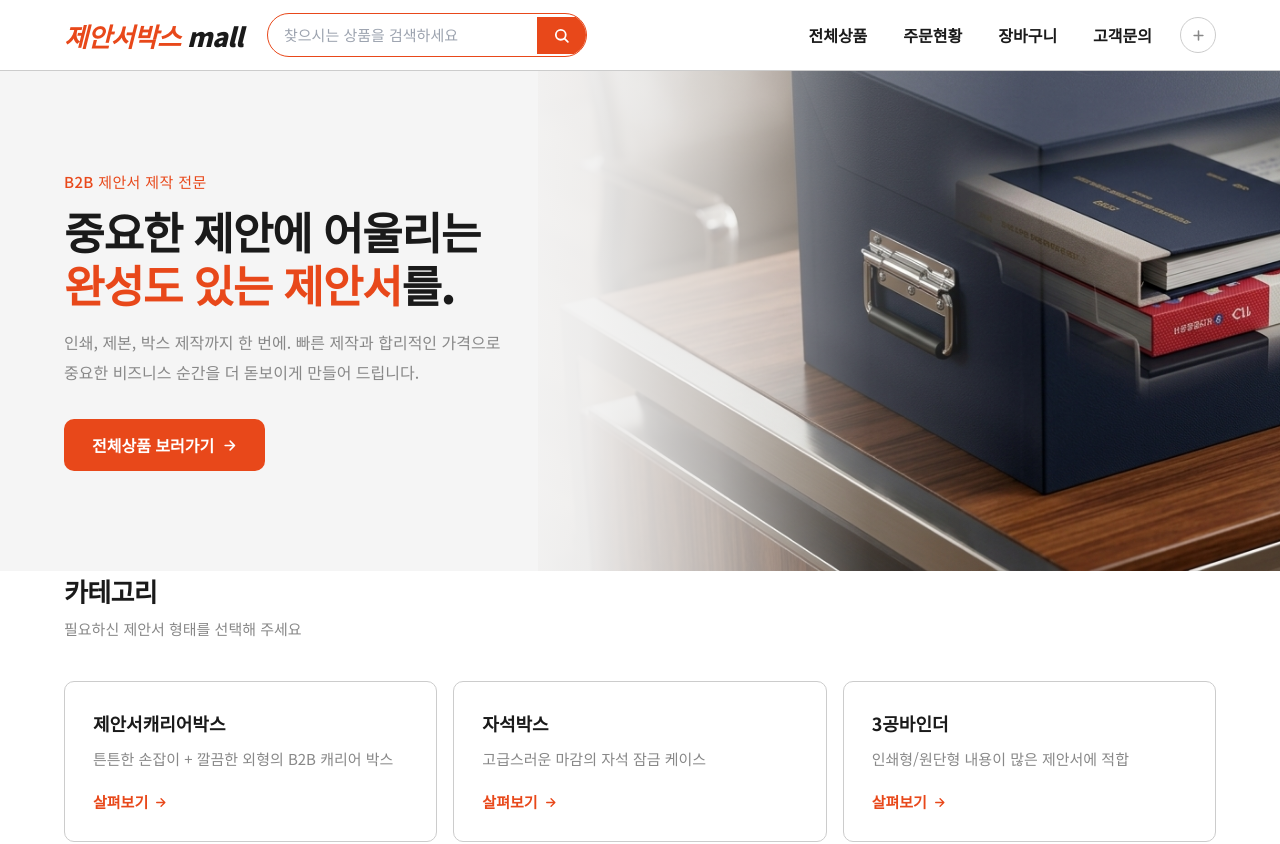
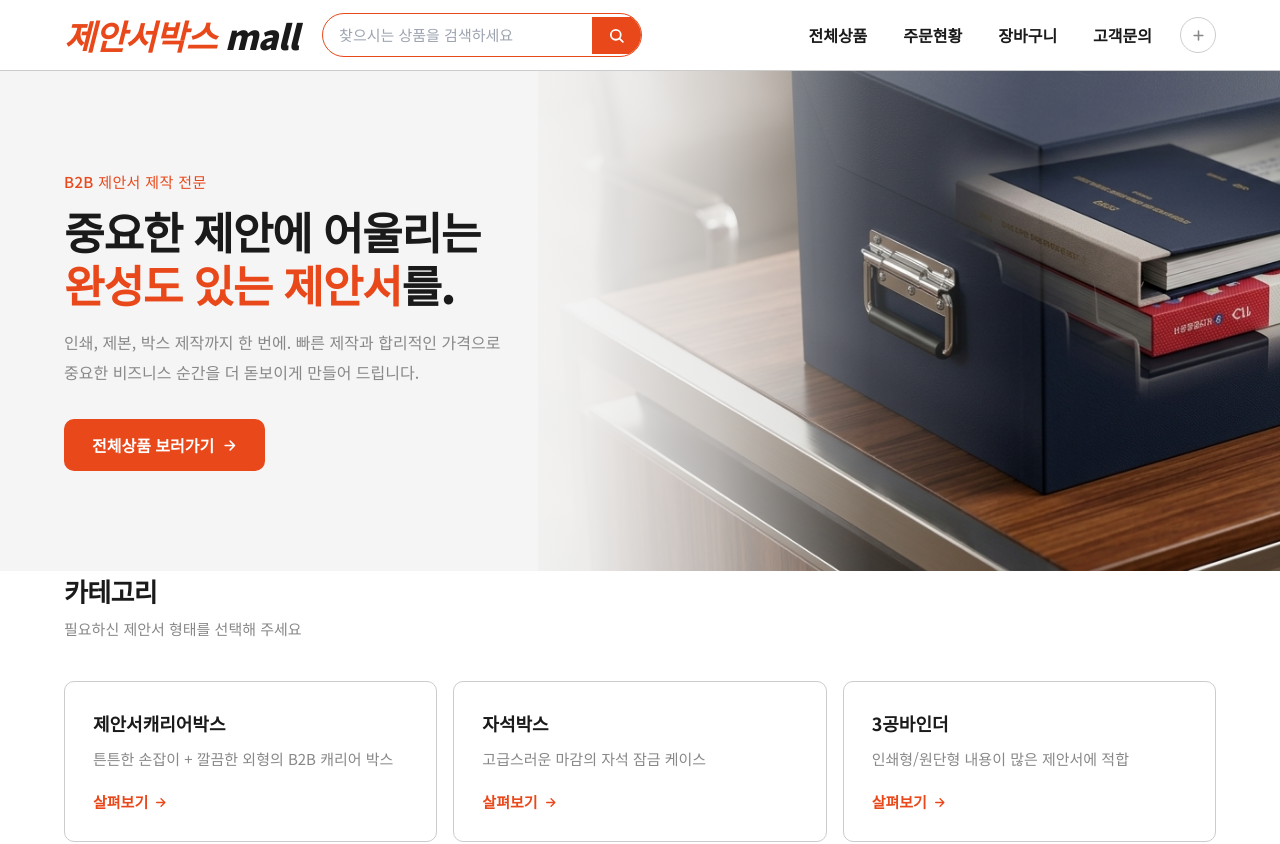
Before and after one commit to hyunghojeung/proposal-mall, a Next.js app: page / in a window 1280 px wide. Shown: the top 844 px of the page. Built offline with nearby package versions, Linux system fonts and the light colour scheme; no server answers.

Commit message:
style: 헤더 로고 폰트 크기 26px → 34px (두 단계 업)

```diff
--- a/src/components/Header.tsx
+++ b/src/components/Header.tsx
@@ -13,7 +13,7 @@ export function Header() {
       <div className="mx-auto flex h-[70px] max-w-page items-center gap-6 px-6">
         <Link
           href="/"
-          className="shrink-0 text-[26px] font-black italic tracking-tight text-brand"
+          className="shrink-0 text-[34px] font-black italic tracking-tight text-brand"
         >
           제안서박스 <span className="text-ink">mall</span>
         </Link>
```
